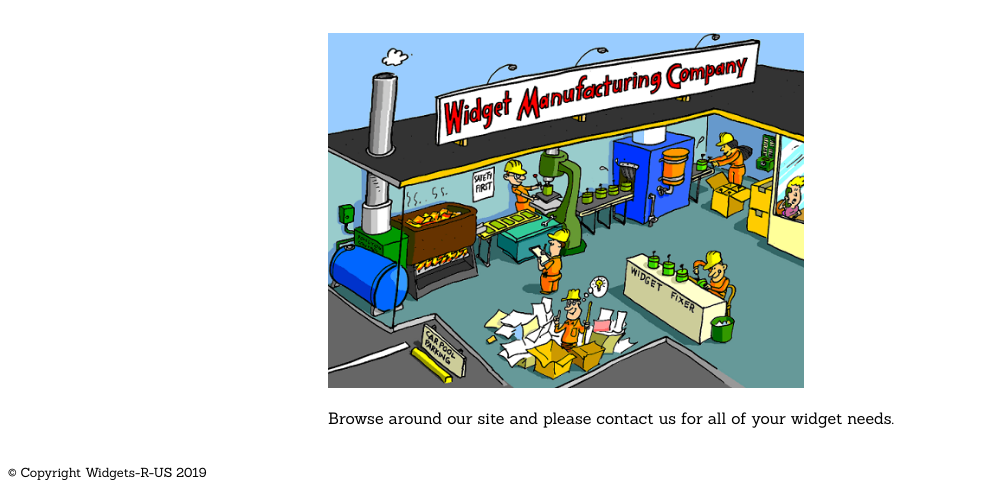
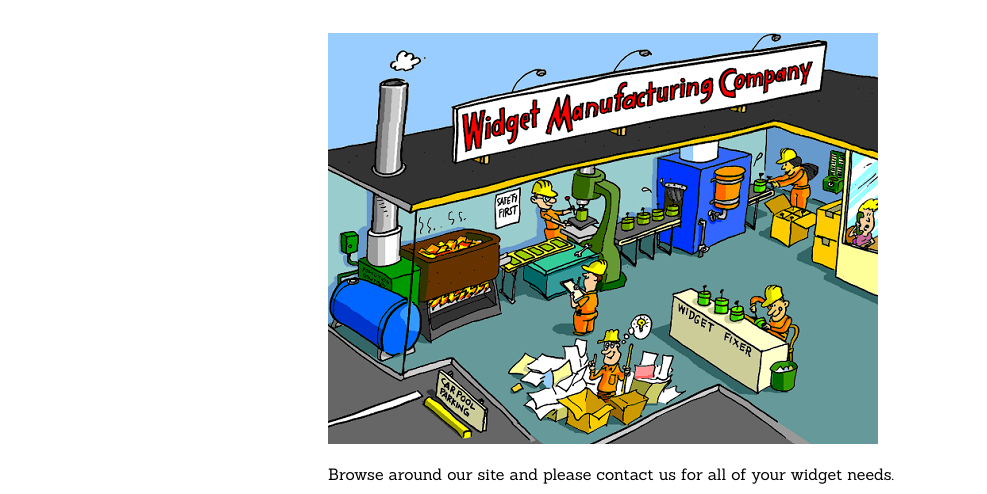
Before and after one commit to matthew41305/COMP001B.DisplayPositioningAssignment, a plain HTML site: page index.html in a window 1280 px wide. Shown: the part 236-730 px from the top of the page, 0-987 px from the left. Drawn offline with Linux system fonts and the light colour scheme; a web font is replaced by a local one.

Commit message:
Final adjustment, made image size 100 percent in order to match "after" better

```diff
--- a/main.css
+++ b/main.css
@@ -46,7 +46,7 @@ header {
 
 
 img {
-	max-width: 75%;
+	max-width: 100%;
 }
 
 main {
```
